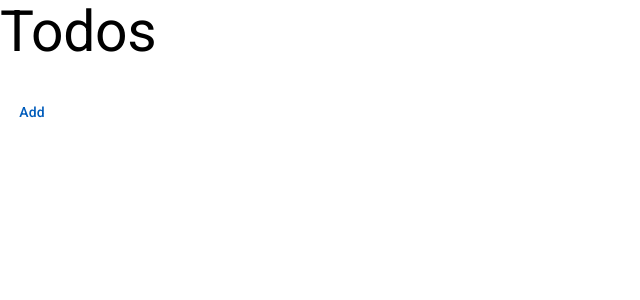
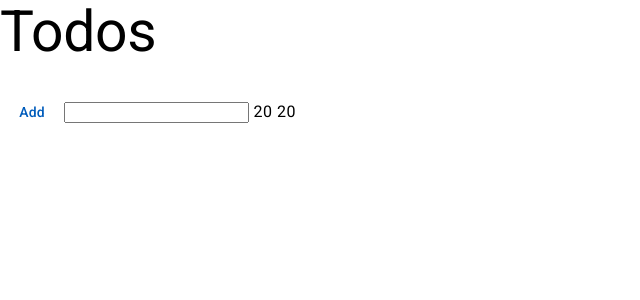
Before and after one commit to blazekv/angular-workshop, an Angular app: page / in a window 1280 px wide. Shown: the top 300 px of the page, without its empty margins (0-640 px from the left). Built offline with nearby package versions, Linux system fonts and the light colour scheme.

Commit message:
Add multiplication pipe

```diff
--- a/src/app/pages/todo-list-page/todo-list-page.component.html
+++ b/src/app/pages/todo-list-page/todo-list-page.component.html
@@ -7,3 +7,7 @@
     <eg-todo-item [item]="item"></eg-todo-item>
   }
 }
+<input [(ngModel)]="test" />
+{{ test }}
+{{ 10 | multiplication }}
+{{ multiply(10, 2) }}
--- a/src/app/pages/todo-list-page/todo-list-page.component.ts
+++ b/src/app/pages/todo-list-page/todo-list-page.component.ts
@@ -5,14 +5,30 @@ import { AsyncPipe } from '@angular/common';
 import { TodoItemComponent } from '../../components/todo-item/todo-item.component';
 import { MatButton } from '@angular/material/button';
 import { RouterLink } from '@angular/router';
+import { MultiplicationPipe } from '../../pipes/multiplication.pipe';
+import { FormsModule } from '@angular/forms';
 
 @Component({
   selector: 'eg-todo-list-page',
   standalone: true,
-  imports: [AsyncPipe, TodoItemComponent, MatButton, RouterLink],
+  imports: [
+    AsyncPipe,
+    TodoItemComponent,
+    MatButton,
+    RouterLink,
+    MultiplicationPipe,
+    FormsModule,
+  ],
   templateUrl: './todo-list-page.component.html',
   styleUrl: './todo-list-page.component.scss',
 })
 export default class TodoListPageComponent {
+  test = '';
+
   todos$: Observable<Todo[]> = of([]);
+
+  multiply(value: number, multiplier: number) {
+    console.log(value, multiplier);
+    return value * multiplier;
+  }
 }
--- /dev/null
+++ b/src/app/pipes/multiplication.pipe.ts
@@ -0,0 +1,12 @@
+import { Pipe, PipeTransform } from '@angular/core';
+
+@Pipe({
+  name: 'multiplication',
+  standalone: true,
+})
+export class MultiplicationPipe implements PipeTransform {
+  transform(value: number, multiplication = 2): unknown {
+    console.log('Called');
+    return value * multiplication;
+  }
+}
```
Also changed, not shown: 1 other file (tests, documents, lock files or other folders).
